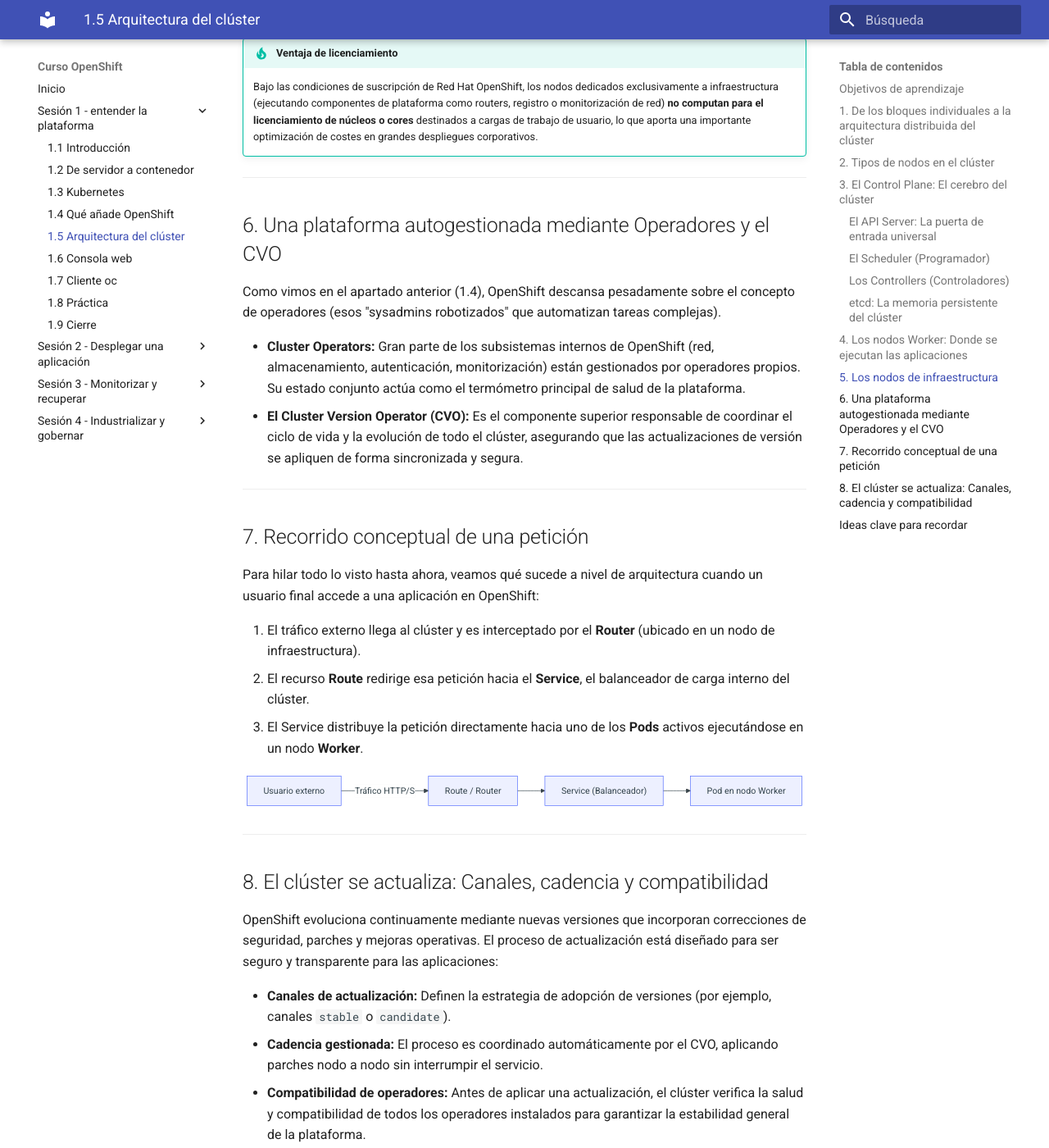
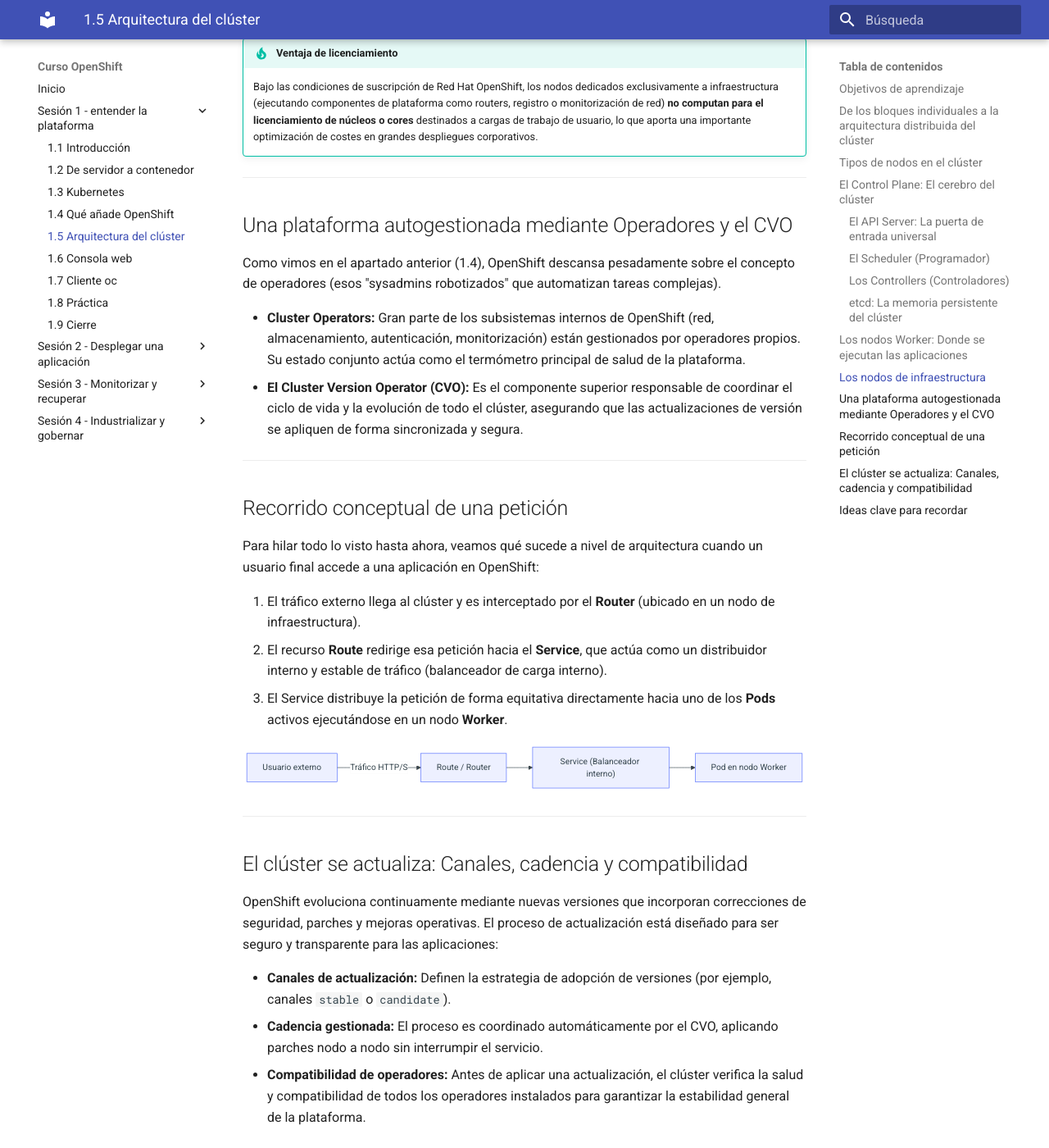
Before and after one commit to ieftraining/curso-openshift, an MkDocs documentation site: the page built from docs/sesion1/1.5 Arquitectura cluster.md, in a window 1280 px wide and 1400 px high, scrolled down 4029 px. Shown: the whole window at 82% size. Built offline with MkDocs 1.6.1 and Material for MkDocs 9.7.7, drawn with Linux system fonts in a browser that asks for light colours; some of the changed text lies outside the part shown.

Commit message:
Add files via upload

````diff
--- a/docs/sesion1/1.5 Arquitectura cluster.md
+++ b/docs/sesion1/1.5 Arquitectura cluster.md
@@ -13,7 +13,7 @@
 
 ---
 
-## 1. De los bloques individuales a la arquitectura distribuida del clúster
+## De los bloques individuales a la arquitectura distribuida del clúster
 
 A lo largo de las secciones anteriores hemos recorrido un camino lógico: hemos visto cómo empaquetar una aplicación en un contenedor inmutable (1.2), cómo orquestarla a escala mediante Kubernetes gestionando su estado deseado (1.3), y qué valor añadido empresarial aporta OpenShift sobre esa base (1.4).
 
@@ -33,7 +33,7 @@
 
 ---
 
-## 2. Tipos de nodos en el clúster
+## Tipos de nodos en el clúster
 
 Un nodo es la unidad básica de cálculo en OpenShift. Dependiendo del rol que desempeñen dentro del clúster, los clasificamos en tres grandes grupos:
 
@@ -43,7 +43,7 @@
 
 ---
 
-## 3. El Control Plane: El cerebro del clúster
+## El Control Plane: El cerebro del clúster
 
 El **Control Plane** es el encargado de mantener el estado del clúster, tomar decisiones globales y supervisar que todo funcione tal y como hemos definido en nuestros manifiestos. Si el clúster fuera una organización, el Control Plane sería la dirección y el equipo de operaciones coordinando los recursos.
 
@@ -80,7 +80,7 @@
 
 ---
 
-## 4. Los nodos Worker: Donde se ejecutan las aplicaciones
+## Los nodos Worker: Donde se ejecutan las aplicaciones
 
 Mientras que el Control Plane piensa, coordina y almacena el estado, los **nodos Worker** son los músculos de la plataforma.
 
@@ -98,7 +98,7 @@
 
 ---
 
-## 5. Los nodos de infraestructura
+## Los nodos de infraestructura
 
 En entornos corporativos, es una buena práctica separar las aplicaciones de negocio de los servicios propios de la plataforma mediante los **nodos de infraestructura (Infra)**.
 
@@ -120,7 +120,7 @@
 
 ---
 
-## 6. Una plataforma autogestionada mediante Operadores y el CVO
+## Una plataforma autogestionada mediante Operadores y el CVO
 
 Como vimos en el apartado anterior (1.4), OpenShift descansa pesadamente sobre el concepto de operadores (esos "sysadmins robotizados" que automatizan tareas complejas).
 
@@ -129,24 +129,24 @@
 
 ---
 
-## 7. Recorrido conceptual de una petición
+## Recorrido conceptual de una petición
 
 Para hilar todo lo visto hasta ahora, veamos qué sucede a nivel de arquitectura cuando un usuario final accede a una aplicación en OpenShift:
 
 1. El tráfico externo llega al clúster y es interceptado por el **Router** (ubicado en un nodo de infraestructura).
-2. El recurso **Route** redirige esa petición hacia el **Service**, el balanceador de carga interno del clúster.
-3. El Service distribuye la petición directamente hacia uno de los **Pods** activos ejecutándose en un nodo **Worker**.
+2. El recurso **Route** redirige esa petición hacia el **Service**, que actúa como un distribuidor interno y estable de tráfico (balanceador de carga interno).
+3. El Service distribuye la petición de forma equitativa directamente hacia uno de los **Pods** activos ejecutándose en un nodo **Worker**.
 
 ```mermaid
 flowchart LR
     U[Usuario externo] -->|Tráfico HTTP/S| R["Route / Router"]
-    R --> S["Service (Balanceador)"]
+    R --> S["Service (Balanceador interno)"]
     S --> P["Pod en nodo Worker"]
 ```
 
 ---
 
-## 8. El clúster se actualiza: Canales, cadencia y compatibilidad
+## El clúster se actualiza: Canales, cadencia y compatibilidad
 
 OpenShift evoluciona continuamente mediante nuevas versiones que incorporan correcciones de seguridad, parches y mejoras operativas. El proceso de actualización está diseñado para ser seguro y transparente para las aplicaciones:
 
````
